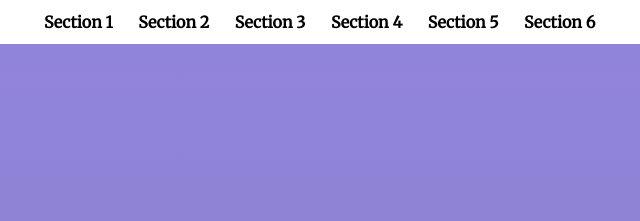
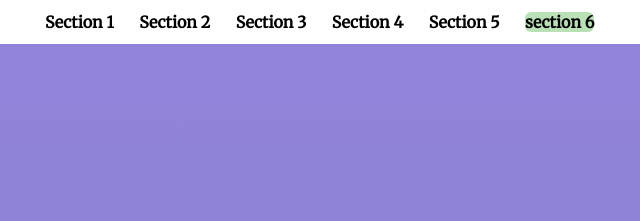
Before and after one commit to avanesso/Landing-Page, a plain HTML site: page index.html in a window 1280 px wide. Shown: the top 221 px of the page, 327-967 px from the left. Drawn offline with Linux system fonts and the light colour scheme.

Commit message:
Add files via upload

```diff
--- a/css/styles.css
+++ b/css/styles.css
@@ -67,6 +67,11 @@ section {
 /* ---- Module Rules ---- */
 
 /* Navigation Styles*/
+.navbar__menu{
+    top:0;
+    left:0;
+
+}
 .navbar__menu ul {
     padding:12px;
     padding-left: 0;
@@ -93,6 +98,13 @@ section {
     color: #fff;
     transition: ease 0.3s all;
     border-radius: 6px;
+}
+
+.active {
+    background: rgb(186, 224, 182);
+    transition: ease 0.5s all;
+    border-radius: 6px;
+    text-transform: lowercase;
 }
 
 /* Header Styles */
```
